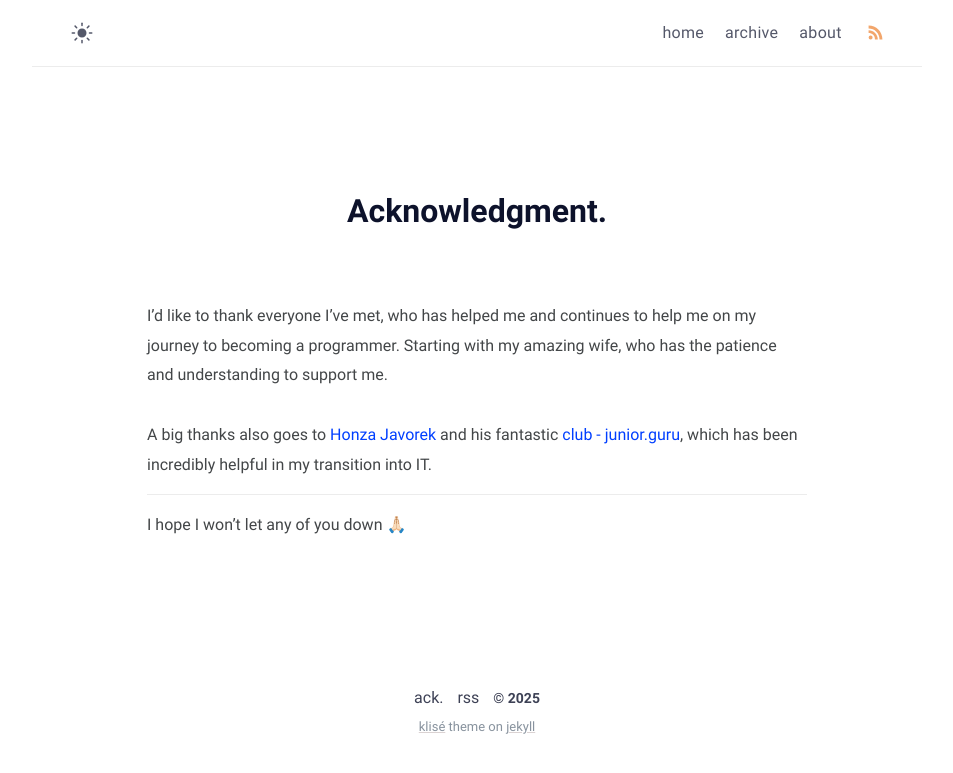
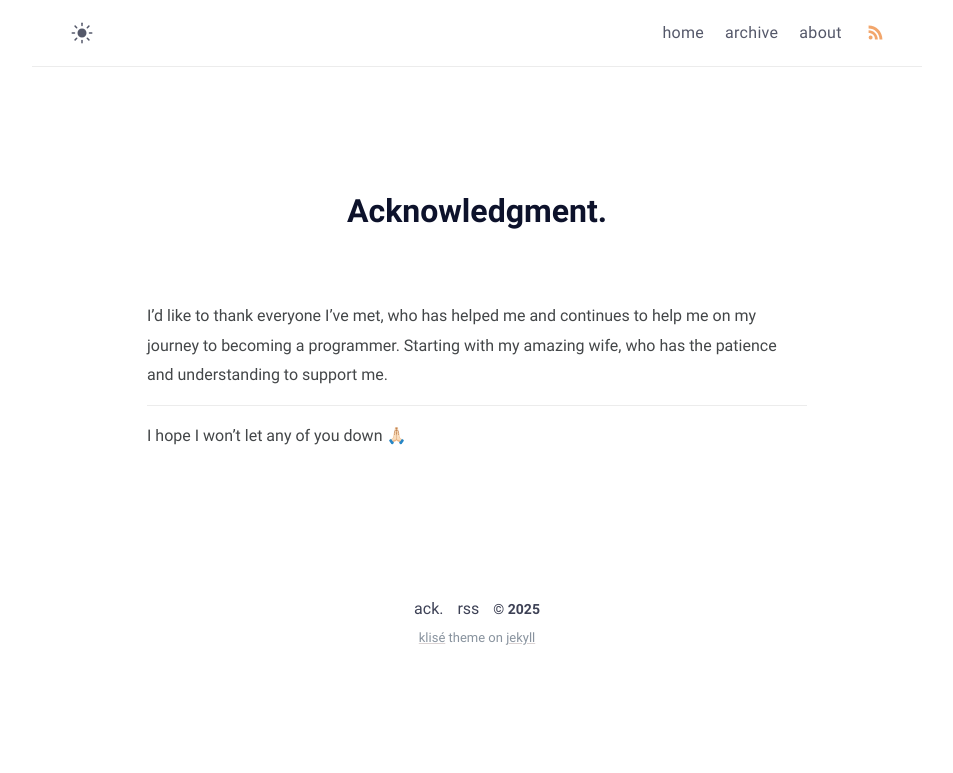
Before and after one commit to heysmtk/heysmtk.github.io, a Jekyll site: the page built from thanks.md, in a window 1280 px wide. Shown: the top 773 px of the page, without its empty margins (163-1116 px from the left). Built offline with Jekyll 4.4.1, drawn with Linux system fonts in a browser that asks for light colours.

Commit message:
Update thanks.md

```diff
--- a/thanks.md
+++ b/thanks.md
@@ -8,8 +8,6 @@ comments: false
 
 I’d like to thank everyone I’ve met, who has helped me and continues to help me on my journey to becoming a programmer. Starting with my amazing wife, who has the patience and understanding to support me.
 
-A big thanks also goes to [Honza Javorek](https://honzajavorek.cz/) and his fantastic [club - junior.guru](https://junior.guru/club/), which has been incredibly helpful in my transition into IT.
-
 <hr>
 
 I hope I won’t let any of you down 🙏🏻
```
